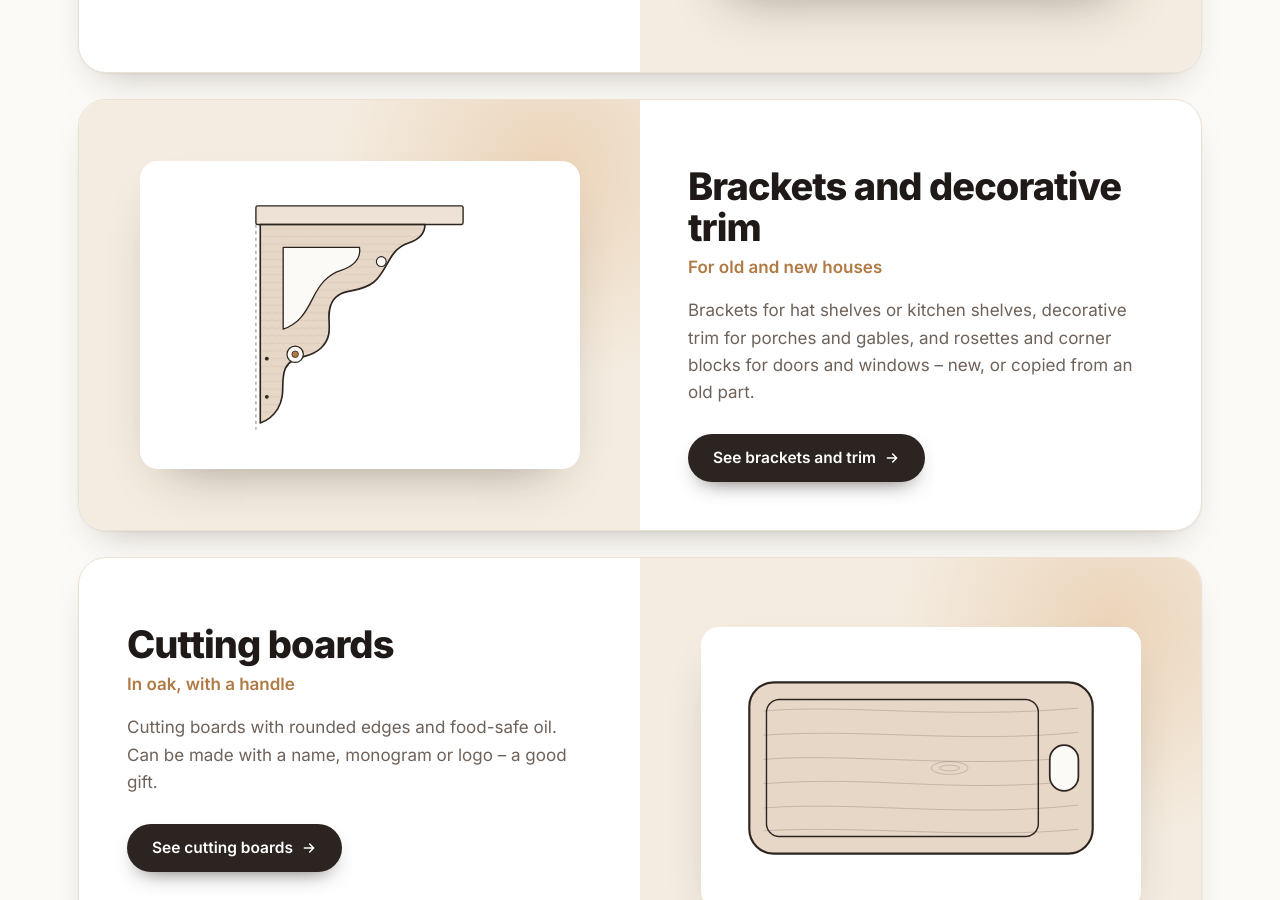
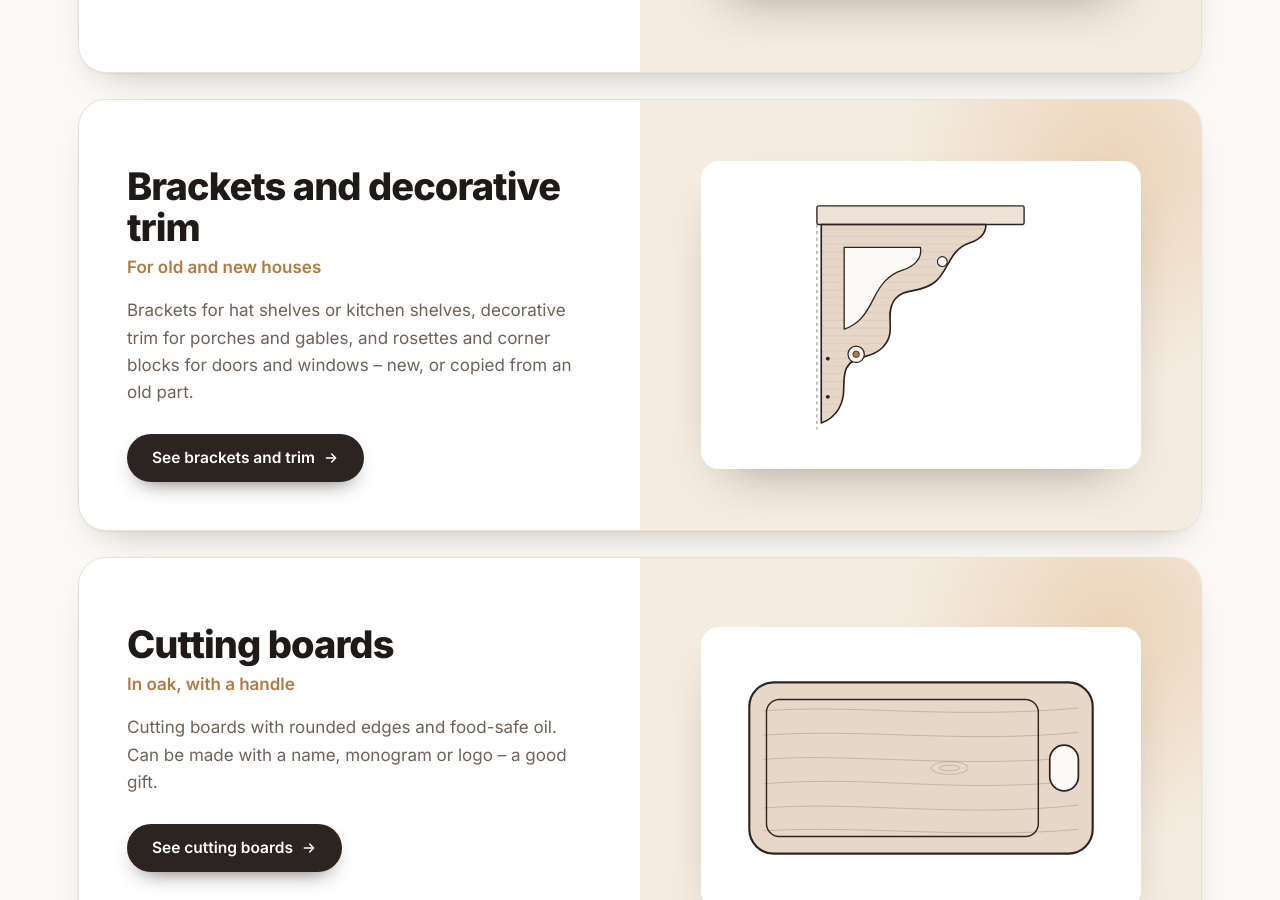
Before and after one commit to woodarcdesign/woodarc-site, a plain HTML site: page index.html in a window 1280 px wide. Shown: the part 1657-2557 px from the top of the page. Drawn offline with Linux system fonts and the light colour scheme.

Commit message:
Add files via upload

```diff
--- a/index.html
+++ b/index.html
@@ -79,14 +79,14 @@
       <div class="panel"><div class="tile"><img src="img/sign-fjellro.png" alt="Hytteskilt Fjellro" loading="lazy"></div></div>
     </article>
 
-    <article class="feature rev">
-      <div class="panel"><div class="tile"><img src="img/bracket.svg" alt="Hylleknekt i tre" loading="lazy"></div></div>
+    <article class="feature">
       <div class="txt">
         <h3><span lang="nb">Konsoller og snekkerglede</span><span lang="en">Brackets and decorative trim</span></h3>
         <p class="sub"><span lang="nb">Til gamle og nye hus</span><span lang="en">For old and new houses</span></p>
         <p><span lang="nb">Knekter til hattehylle eller kjøkkenhylle, snekkerglede til veranda og gavl, og rosetter og hjørneklosser til dør og vindu – nye eller kopiert etter en gammel del.</span><span lang="en">Brackets for hat shelves or kitchen shelves, decorative trim for porches and gables, and rosettes and corner blocks for doors and windows – new, or copied from an old part.</span></p>
         <div class="btns"><a class="btn btn-primary" href="snekkerglede/"><span lang="nb">Se konsoller og snekkerglede</span><span lang="en">See brackets and trim</span> <svg width="16" height="16" viewBox="0 0 24 24" fill="none" stroke="currentColor" stroke-width="2.2" stroke-linecap="round" stroke-linejoin="round" aria-hidden="true"><path d="M5 12h14M13 6l6 6-6 6"/></svg></a></div>
       </div>
+      <div class="panel"><div class="tile"><img src="img/bracket.svg" alt="Hylleknekt i tre" loading="lazy"></div></div>
     </article>
 
     <article class="feature">
```
